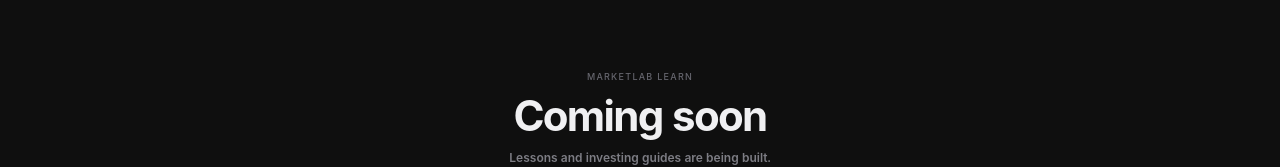
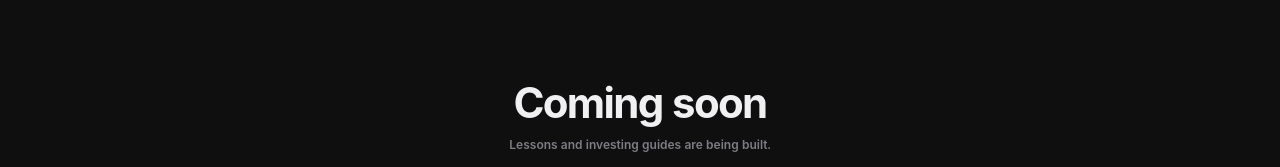
Before and after one commit to bustinhub/marketlab, a Next.js app: page /learn in a window 1280 px wide. Shown: the part 280-447 px from the top of the page. Built offline with nearby package versions, Linux system fonts and the light colour scheme; no server answers.

Commit message:
Simplify Learn coming soon screen

```diff
--- a/app/learn/page.tsx
+++ b/app/learn/page.tsx
@@ -4,7 +4,6 @@ export default function LearnPage(){
   return <AppShell>
     <div className="comingSoonPage">
       <div className="comingSoonInner">
-        <span>MARKETLAB LEARN</span>
         <h1>Coming soon</h1>
         <p>Lessons and investing guides are being built.</p>
       </div>
```
